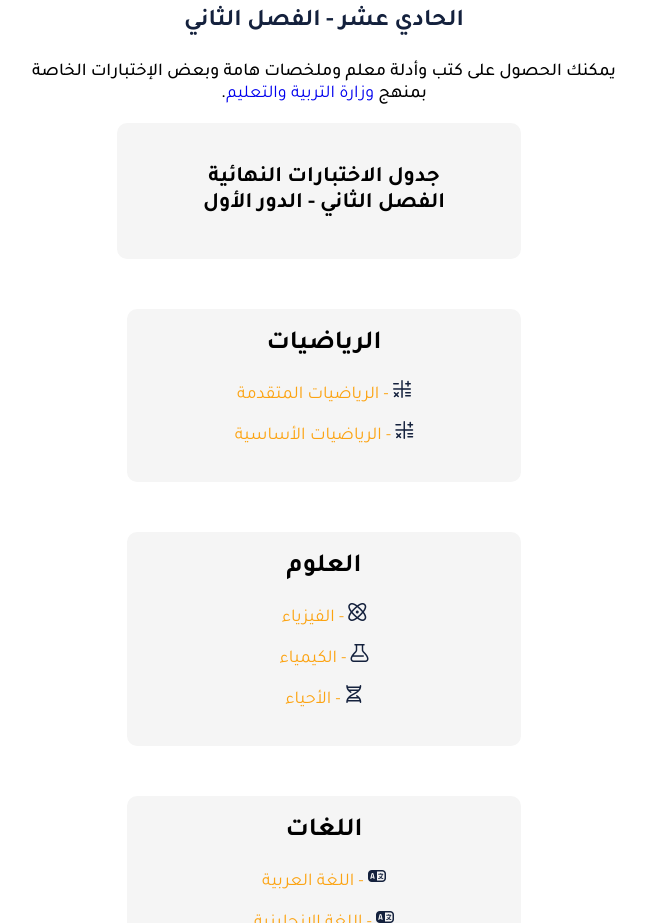
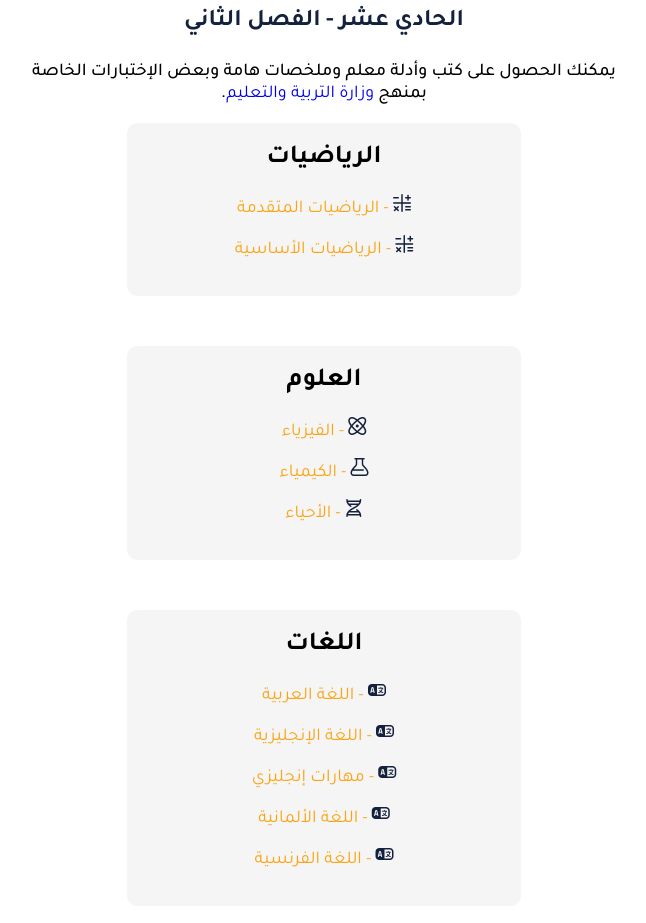
Before and after one commit to faris-zak/MindSync, a plain HTML site: page summaries.html in a window 1280 px wide. Shown: the part 2660-3583 px from the top of the page, without its empty margins (316-962 px from the left). Drawn offline with nearby package versions, Linux system fonts and the light colour scheme.

Commit message:
Delete finals exam table section

```diff
--- a/summaries.html
+++ b/summaries.html
@@ -214,15 +214,6 @@
                 <div class="secondChapterSection" id="secondChapterSection">
                     <ul id='list'>
                         <li class="sections">
-                            <div class="finalSection" id="finalExams">
-                                <div class="finalSectionDetails">
-                                    <p class="finalSectionTitle" title="Final Exams Schedule - Second Semester - First Round"><a href="Attachments/Pictures/final-exams-schedule.jpg">جدول الاختبارات النهائية<br>الفصل الثاني - الدور الأول</a></p>
-
-                                </div>
-                            </div>
-                        </li>
-
-                        <li class="sections">
                             <div class="mathSection" id="math">
                                 <div class="mathSectionDetails">
                                     <p class="mathSectionTitle" title="Math">الرياضيات</p>
```
